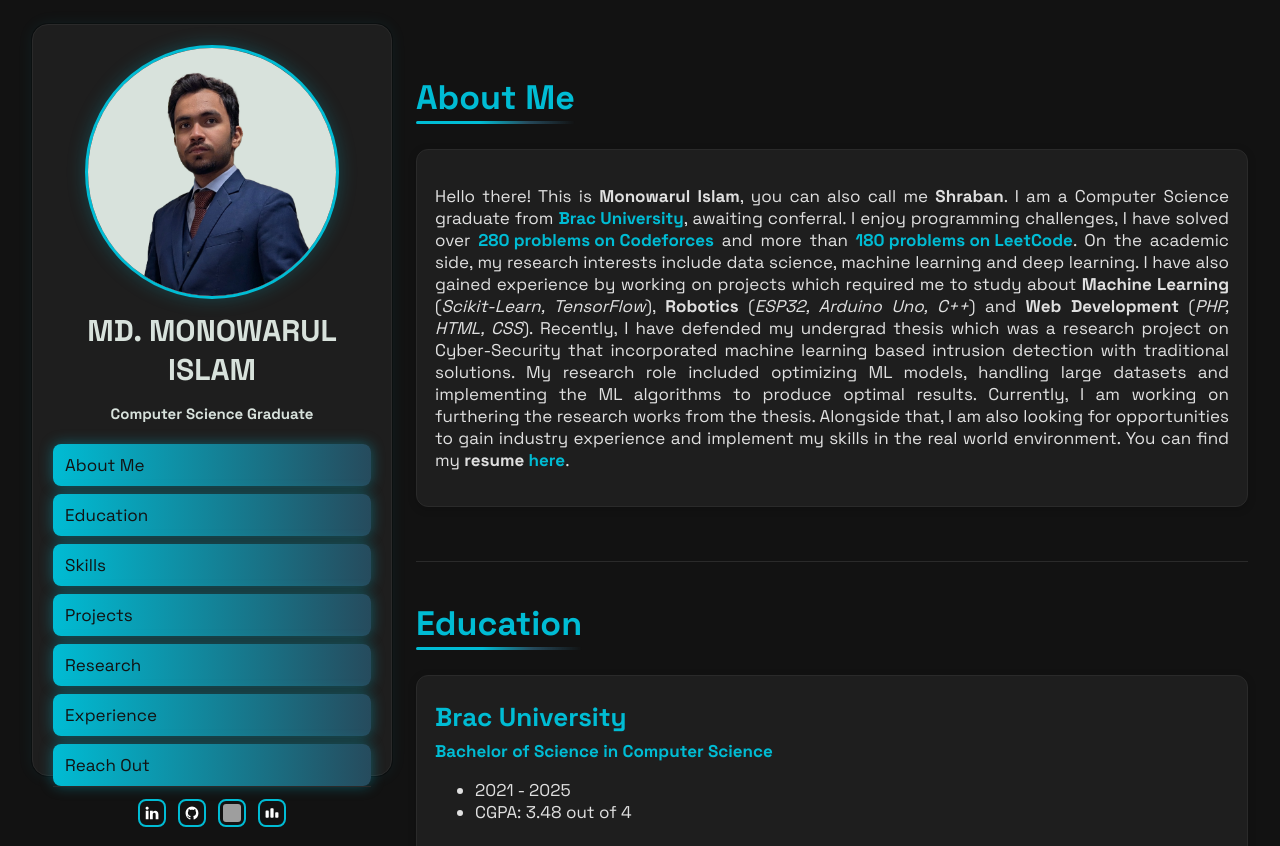
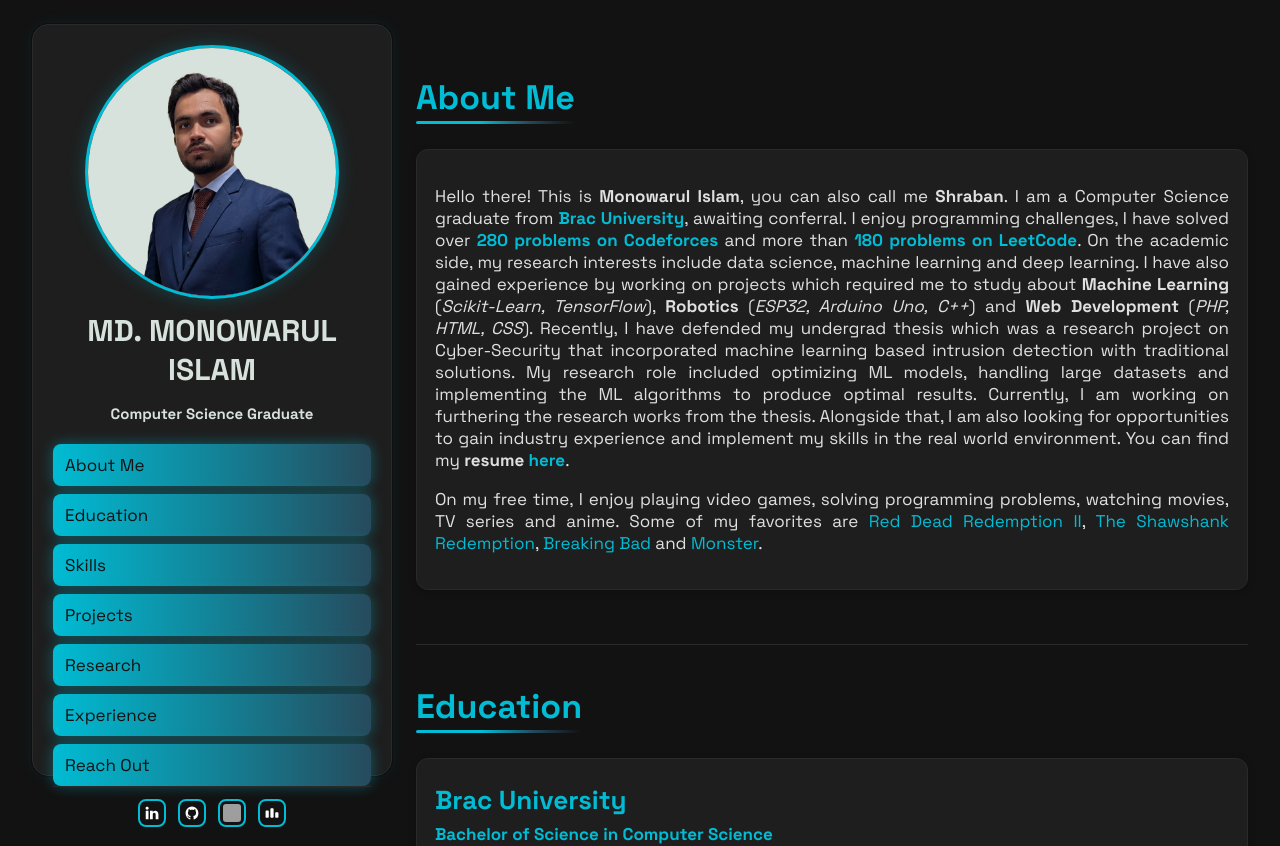
Before and after one commit to mi-shraban/portfolio-nextjs, a Next.js app: page / in a window 1280 px wide. Shown: the top 846 px of the page. Built offline with nearby package versions, Linux system fonts and the light colour scheme; grey boxes are pictures that could not be loaded.

Commit message:
improved spacing and alignments

```diff
--- a/app/globals.css
+++ b/app/globals.css
@@ -44,8 +44,10 @@
 }
 
 .as_link {
-	display: inline-block;
 	transition: transform 0.3s ease;
+	display: inline;
+	white-space: normal;
+	word-break: keep-all;
 }
 
 .as_link:hover {
@@ -55,7 +57,9 @@
 .ab_link{
 	font-weight: bold;
 	position: relative;
-	display: inline-block;
+	display: inline;
+	white-space: normal;
+	word-break: keep-all;
 }
 
 .ab_link::after {
--- a/components/sections/AboutMe.tsx
+++ b/components/sections/AboutMe.tsx
@@ -24,17 +24,17 @@
                         industry experience and implement my skills in the real world environment. You can find my <strong>resume</strong> <a
                             className="ab_link"
                             href={resumePdf} target="_blank">here</a>.
-                        {/*<br/>*/}
-                        {/*<br/>*/}
-                        {/*On my free time, I enjoy playing video games, solving problems, watching movies, TV series and*/}
-                        {/*anime. Some of my favorites are <span> </span>*/}
-                        {/*<a href="https://www.imdb.com/title/tt6161168/" className="as_link" target="_blank">Red Dead*/}
-                        {/*    Redemption II</a>,<span> </span>*/}
-                        {/*<a href="https://www.imdb.com/title/tt0111161/" className="as_link" target="_blank">The*/}
-                        {/*    Shawshank Redemption</a>,<span> </span>*/}
-                        {/*<a href="https://www.imdb.com/title/tt0903747/" className="as_link" target="_blank">Breaking*/}
-                        {/*    Bad</a> and <span> </span>*/}
-                        {/*<a href="https://www.imdb.com/title/tt0434706/" className="as_link" target="_blank">Monster</a>.*/}
+                    </p>
+                    <p>
+                        On my free time, I enjoy playing video games, solving programming problems, watching movies, TV series and
+                        anime. Some of my favorites are <span> </span>
+                        <a href="https://www.imdb.com/title/tt6161168/" className="as_link" target="_blank">Red Dead
+                            Redemption II</a>,<span> </span>
+                        <a href="https://www.imdb.com/title/tt0111161/" className="as_link" target="_blank">The
+                            Shawshank Redemption</a>,<span> </span>
+                        <a href="https://www.imdb.com/title/tt0903747/" className="as_link" target="_blank">Breaking
+                            Bad</a> and <span> </span>
+                        <a href="https://www.imdb.com/title/tt0434706/" className="as_link" target="_blank">Monster</a>.
                     </p>
                 </div>
         </section>
```
